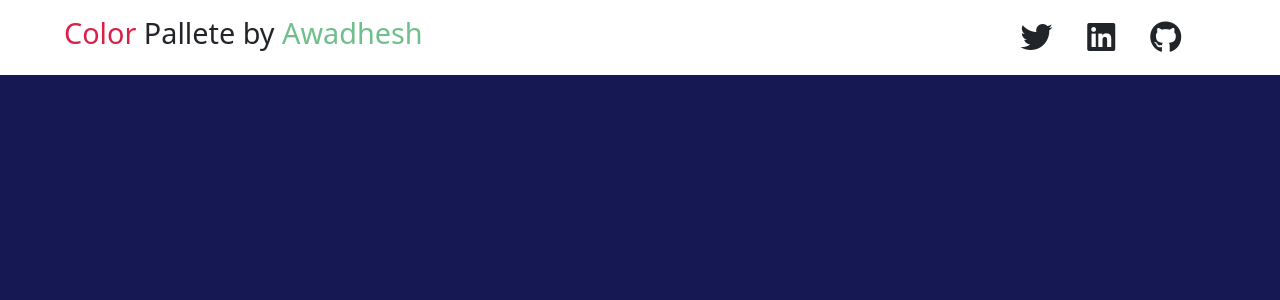
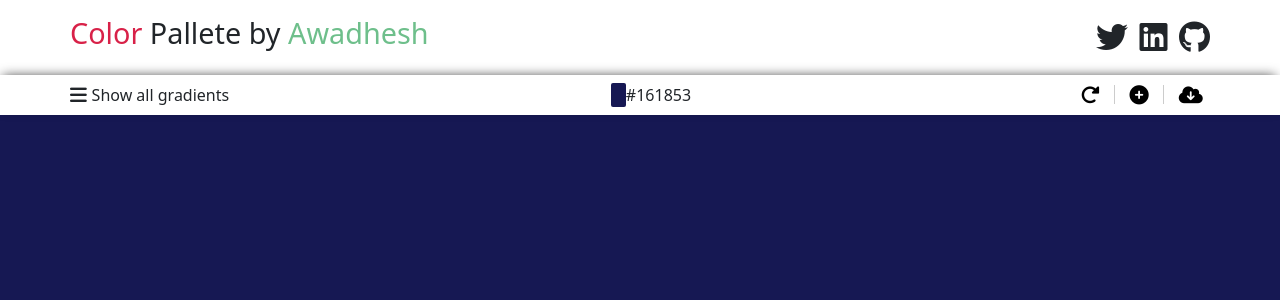
Before and after one commit to Awadheshbairagi/Color_pallete, a PHP site: page /ff06/test.html in a window 1280 px wide. Shown: the top 300 px of the page. Run offline with PHP 8.4, Linux system fonts and the light colour scheme; some web fonts are replaced.

Commit message:
add header-2

```diff
--- a/test.css
+++ b/test.css
@@ -9,8 +9,9 @@ body {
 }
 header {
   display: flex;
+  flex-direction: column;
   justify-content: center;
-  padding: 1rem 0;
+
   background-color: white;
 }
 
@@ -20,16 +21,89 @@ header {
 }
 
 .header-1 {
-  width: 90%;
+  margin: auto;
+  padding: 1rem 0;
   display: flex;
   justify-content: space-between;
   align-items: center;
 }
 .button {
-  width: 20%;
+  width: 10%;
   display: flex;
-  justify-content: space-evenly;
+  justify-content: space-between;
 }
 .button i {
   font-size: 2rem;
 }
+
+.header-2{
+
+  box-shadow: -1px -3px 12px -4px rgba(0,0,0,0.75);
+-webkit-box-shadow: -1px -3px 12px -4px rgba(0,0,0,0.75);
+-moz-box-shadow: -1px -3px 12px -4px rgba(0,0,0,0.75);
+
+  z-index: 10;
+  background-color: white;
+}
+
+.header-2_container{
+
+  padding: 0.5rem  0;
+  display: flex;
+  justify-content: space-between;
+
+}
+.options{
+  display: flex;
+  align-items: center;
+}
+.options i{
+  cursor: pointer;
+  font-size: 1.2rem;
+  margin-right: 0.3rem;
+}
+.color{
+  width: 7%;
+  display: flex;
+  justify-content: space-between ;
+
+}
+.color p{
+  margin-bottom: 0;
+
+
+  align-items: center;
+}
+
+.color-box{
+  width: 25%;
+ border-radius: 2px ;
+
+  background-color: #161853;
+}
+
+.buttons{
+  cursor: pointer;
+  justify-content: space-around;
+  align-items: center;
+  width: 12%;
+
+  display: flex;
+  transition: 5s ease;
+}
+.buttons i{
+
+  font-size: 1.2rem;
+  color: black;
+}
+
+.divider{
+  opacity: 0.4;
+  height: 80%;
+  border-right: 1px solid grey;
+  margin: 0;
+
+}
+.buttons i:hover{
+  transform: scale(1.4);
+}
--- a/test.html
+++ b/test.html
@@ -11,8 +11,8 @@
 </head>
 <body>
 
-  <header>
-       <div class="header-1">
+  <header >
+       <div class="header-1 container">
            <div class="logo">
               <h1> <span style="color: #D82148 ;">Color</span> Pallete by <span style="color: #6EBF8B;">Awadhesh</span></h1>
            </div>
@@ -23,8 +23,24 @@
            </div>
        </div>
 
-       <div class="header-2">
+       <div class="header-2 ">
+         <div class="header-2_container container">
+            <div class="options">
+                <i class="fa-solid fa-bars"></i> Show all gradients
+            </div>
 
+            <div class="color">
+                <div class="color-box"></div>
+                <p>#161853</p>
+            </div>
+            <div class="buttons">
+                <i class="fa-solid fa-rotate-right"></i>
+                <div class="divider"></div>
+                <i class="fa-solid fa-circle-plus"></i>
+                <div class="divider"></div>
+                <i class="fa-solid fa-cloud-arrow-down"></i>
+            </div>
+         </div>
        </div>
   </header>
 
```
